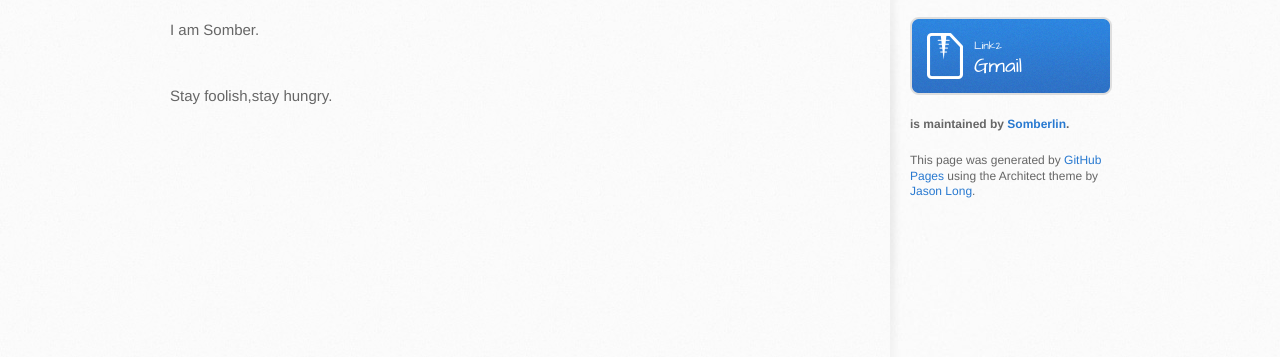
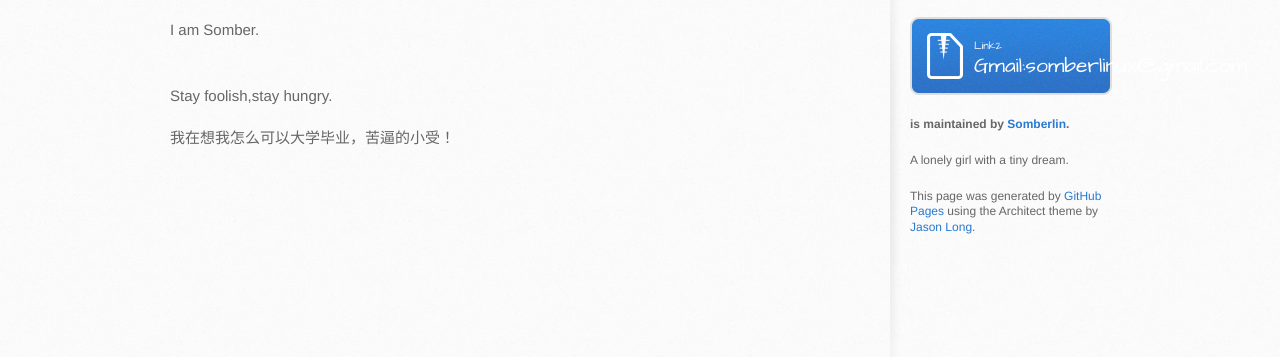
Before and after one commit to Decinn/Blog, a plain HTML site: page index.html in a window 1280 px wide. Shown: the part 281-638 px from the top of the page. Drawn offline with Linux system fonts and the light colour scheme.

Commit message:
Update index.html

```diff
--- a/index.html
+++ b/index.html
@@ -29,11 +29,12 @@
       <div class="inner clearfix">
         <section id="main-content">
           <h1>
-<a name="hello-world" class="anchor" href="#hello-world"><span class="octicon octicon-link"></span></a>hello world</h1>
+<a name="hello-world" class="anchor" href="hello-world"><span class="octicon octicon-link"></span></a>hello world</h1>
 
 <hr><p><strong>I am Somber.</strong></p>
 <hr/>
 <p>Stay foolish,stay hungry.</p>
+<p>我在想我怎么可以大学毕业，苦逼的小受！</p>
         </section>
 
         <aside id="sidebar">
@@ -41,14 +42,15 @@
             <small>Link1</small>
             Sina
           </a>
-          <a href="https://github.com/Somberlin/Blog/tarball/master" class="button">
+          <a href="http://mail.google.com/?hl=zh-CN" class="button">
             <small>Link2</small>
-            Gmail
+            Gmail:somberlinux@gmail.com
           </a>
 
           <p class="repo-owner"><a href="https://github.com/Somberlin/Blog"></a> is maintained by <a href="https://github.com/Somberlin">Somberlin</a>.</p>
+          <p>A lonely girl with a tiny dream.</p>
+          <p>This page was generated by <a href="pages.github.com">GitHub Pages</a> using the Architect theme by <a href="https://twitter.com/jasonlong">Jason Long</a>.</p>
 
-          <p>This page was generated by <a href="pages.github.com">GitHub Pages</a> using the Architect theme by <a href="https://twitter.com/jasonlong">Jason Long</a>.</p>
         </aside>
       </div>
     </div>
```
